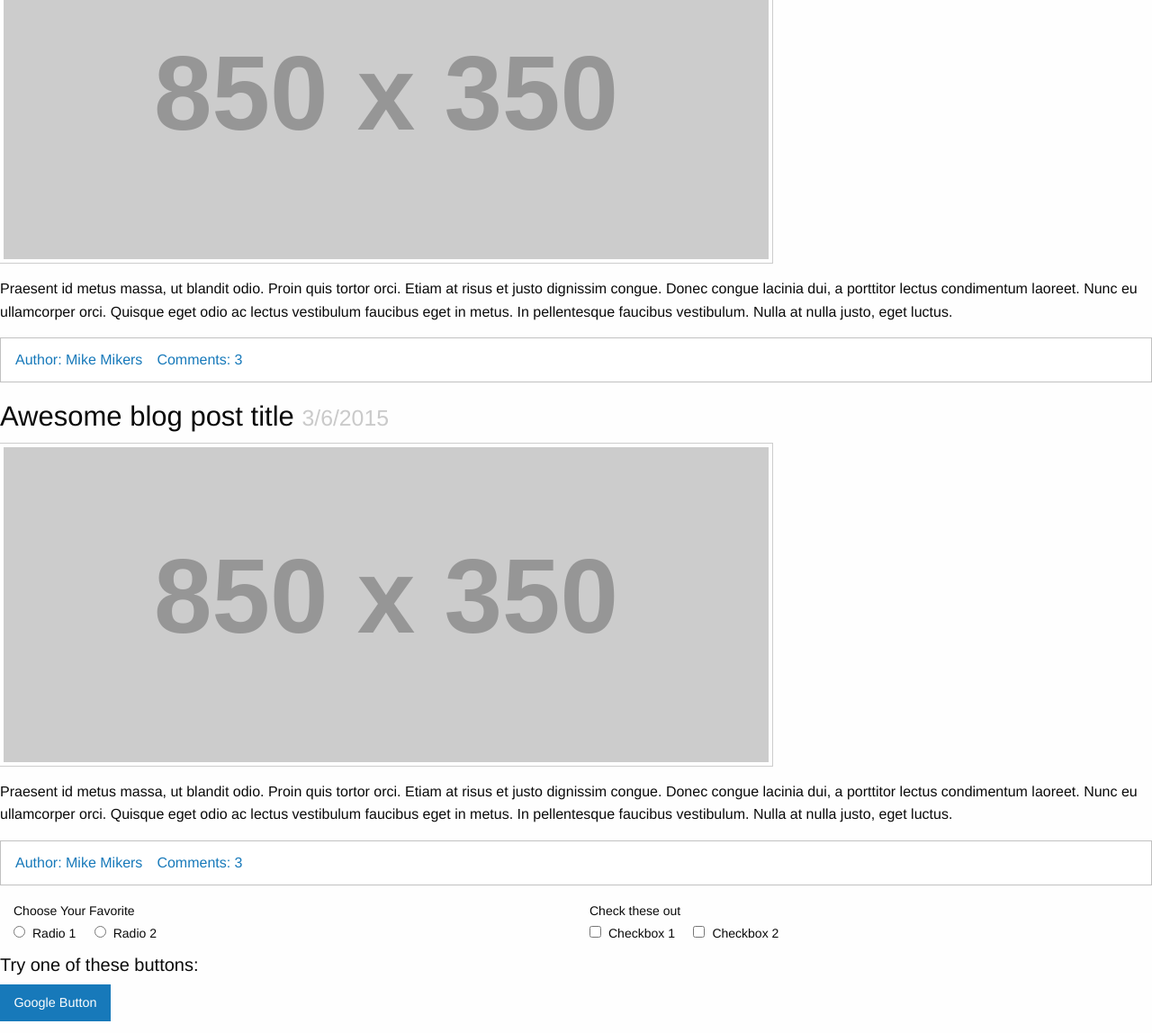
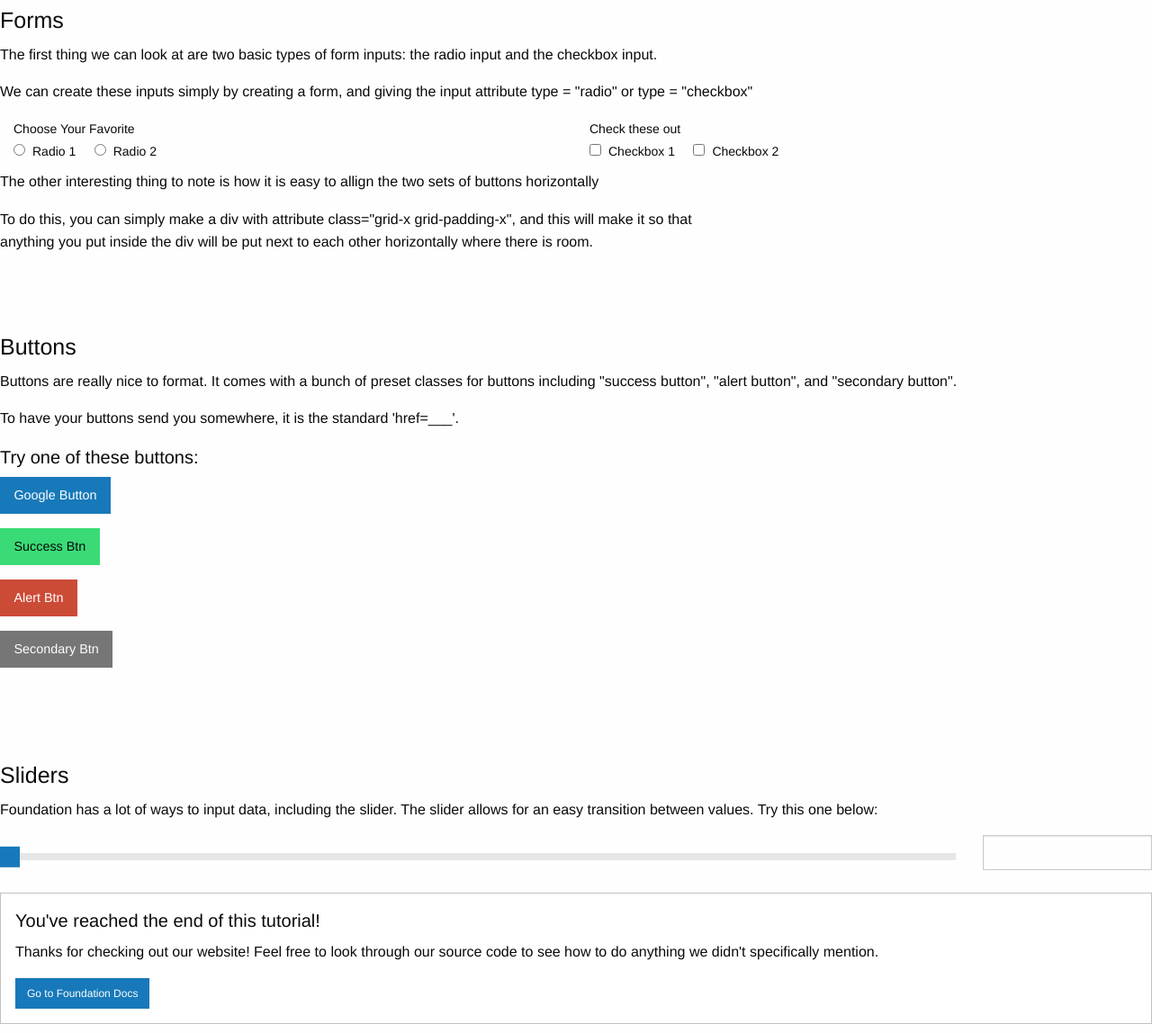
Before and after one commit to IanHF/Python3-work, a plain HTML site: page 22_fd_Nintendont_friedH_olinJ/blog-simple.html in a window 1280 px wide. Shown: the part 425-1573 px from the top of the page at 90% size. Drawn offline with nearby package versions, Linux system fonts and the light colour scheme; placeholder pictures from the web are drawn by us; a script that the page names is missing.

Commit message:
syncing progress from yesterday's HW assignment

```diff
--- a/22_fd_Nintendont_friedH_olinJ/blog-simple.html
+++ b/22_fd_Nintendont_friedH_olinJ/blog-simple.html
@@ -19,21 +19,26 @@
   <div class="top-bar">
     <div class="top-bar-left">
       <ul class="menu">
-        <li class="menu-text">Blog</li>
+        <li class="menu-text"></li>
       </ul>
     </div>
   </div>
 
   <div class="callout large primary">
     <div class="row column text-center">
-      <h1>Our Blog</h1>
-      <h2 class="subheader">Such a Simple Blog Layout</h2>
+      <h1>A Guide to Using Foundation</h1>
+      <h2 class="subheader">By Jacob Olin and Hannah Fried</h2>
     </div>
   </div>
 
   <div class="row medium-8 large-7 columns">
-    <!--  begin two blog posts -->
-    <div class="blog-post">
+    <h3>This webpage will act as a tutorial to try to best represent some of the coolest things that can be done with Foundation.  <br /><br /></h3>
+  </div>
+
+  <h4>Forms</h4>
+
+    <!--  begin blog post -->
+  <!--  <div class="blog-post">
       <h3>Awesome blog post title <small>3/6/2015</small></h3>
       <img class="thumbnail" src="https://placehold.it/850x350">
       <p>Praesent id metus massa, ut blandit odio. Proin quis tortor orci. Etiam at risus et justo dignissim congue. Donec congue lacinia dui, a porttitor lectus condimentum laoreet. Nunc eu ullamcorper orci. Quisque eget odio ac lectus vestibulum
@@ -45,21 +50,12 @@
         </ul>
       </div>
     </div>
-    <div class="blog-post">
-      <h3>Awesome blog post title <small>3/6/2015</small></h3>
-      <img class="thumbnail" src="https://placehold.it/850x350">
-      <p>Praesent id metus massa, ut blandit odio. Proin quis tortor orci. Etiam at risus et justo dignissim congue. Donec congue lacinia dui, a porttitor lectus condimentum laoreet. Nunc eu ullamcorper orci. Quisque eget odio ac lectus vestibulum
-        faucibus eget in metus. In pellentesque faucibus vestibulum. Nulla at nulla justo, eget luctus.</p>
-      <div class="callout">
-        <ul class="menu simple">
-          <li><a href="#">Author: Mike Mikers</a></li>
-          <li><a href="#">Comments: 3</a></li>
-        </ul>
-      </div>
-    </div>
-    <!--  end two blog posts -->
+    <!  end blog post ---->
+    <p>The first thing we can look at are two basic types of form inputs: the radio input and the checkbox input.<br /></p>
+    <p> We can create these inputs simply by creating a form, and giving the input attribute type = "radio" or type = "checkbox"</p>
+
     <form>
-      <div class="grid-x grid-padding-x">
+      <div class= "grid-x grid-padding-x">
         <div class="large-6 medium-6 cell">
           <label>Choose Your Favorite</label>
           <input type="radio" name="pokemon" value="Red" id="pokemonRed"><label for="pokemonRed">Radio 1</label>
@@ -72,16 +68,40 @@
         </div>
       </div>
     </form>
+
+    <p>The other interesting thing to note is how it is easy to allign the two sets of buttons horizontally</p>
+    <p>To do this, you can simply make a div with attribute class="grid-x grid-padding-x", and this will make it so that <br /> anything you put inside the div will be put next to each other horizontally where there is room.</p>
     <!--  added a form above -->
+
+    <h4><br /><br /> Buttons</h4>
+    <p>Buttons are really nice to format. It comes with a bunch of preset classes for buttons including "success button", "alert button", and "secondary button".</p>
+    <p>To have your buttons send you somewhere, it is the standard 'href=___'.</p>
     <h5>Try one of these buttons:</h5>
     <p><a href="https://google.com" class="button">Google Button</a><br />
       <a href="#" class="success button">Success Btn</a><br />
       <a href="#" class="alert button">Alert Btn</a><br />
       <a href="#" class="secondary button">Secondary Btn</a></p>
     <!--  some buttons above to experiment with -->
+
+    <h4><br /><br /> Sliders</h4>
+    <p>Foundation has a lot of ways to input data, including the slider. The slider allows for an easy transition between values. Try this one below:</p>
+
+    <div class="grid-x grid-margin-x">
+      <div class="cell small-10">
+        <div class="slider" data-slider data-initial-start="50" data-step="5">
+          <span class="slider-handle"  data-slider-handle role="slider" tabindex="1" aria-controls="sliderOutput2"></span>
+          <span class="slider-fill" data-slider-fill></span>
+        </div>
+      </div>
+      <div class="cell small-2">
+        <input type="number" id="sliderOutput2">
+      </div>
+    </div>
+
+
     <div class="callout">
-      <h5>So many components, girl!</h5>
-      <p>A whole kitchen sink of goodies comes with Foundation. Check out the docs to see them all, along with details on making them your own.</p>
+      <h5>You've reached the end of this tutorial!</h5>
+      <p>Thanks for checking out our website! Feel free to look through our source code to see how to do anything we didn't specifically mention.</p>
       <a href="http://foundation.zurb.com/sites/docs/" class="small button">Go to Foundation Docs</a>
     </div>
     <!--  I added a button linking to an external source above  -->
```
